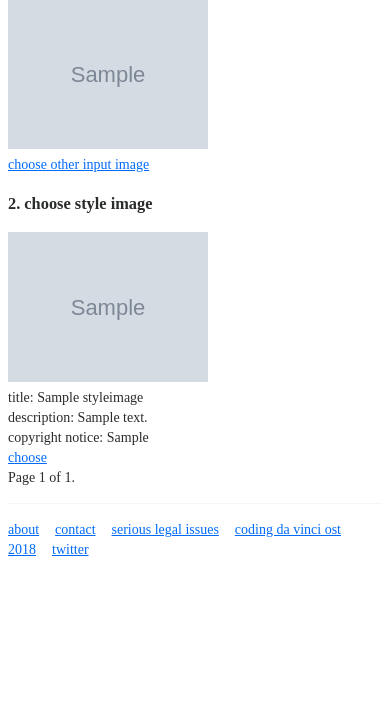
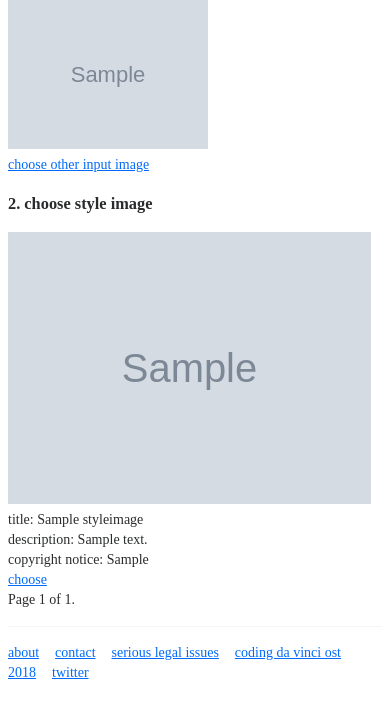
Before and after one commit to jfilter/MDMA, a Django app: page /new/1/ in a window 390 px wide. Shown: the part 234-941 px from the top of the page. Before the commit the page ends 790 px from the top, so only its background shows below. Run offline with Django 3.2, Linux system fonts and the light colour scheme; a user stored in the database is signed in; tables that the repository leaves empty hold one stand-in row (values such as "Sample post"); grey boxes marked "Sample" are stand-in pictures; parts of the project's set-up code (start-up, migrations or seed data) failed here and were passed over; some libraries are stand-ins or nearby versions.

Commit message:
remove grid on mobile

```diff
--- a/static/css/main.css
+++ b/static/css/main.css
@@ -65,7 +65,13 @@ header h1 a {
 }
 
 .image-grid img {
-  width: 200px;
+  width: 97%;
+}
+
+@media (min-width: 455px) {
+  .image-grid img {
+    width: 200px;
+  }
 }
 
 .small-image {
```
